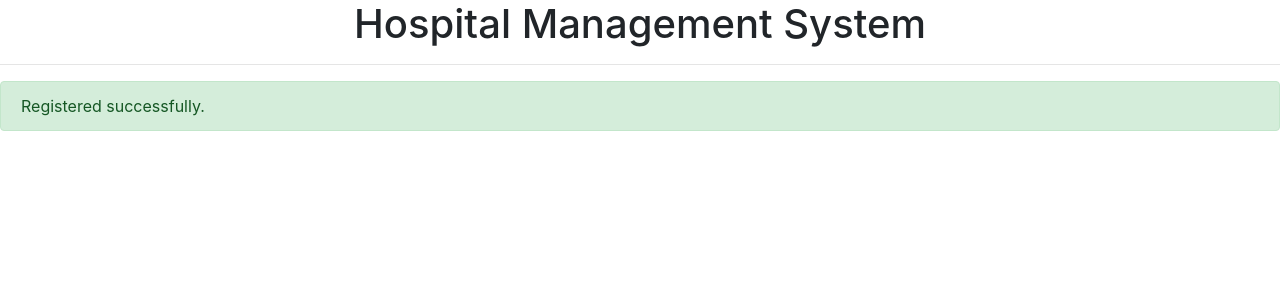
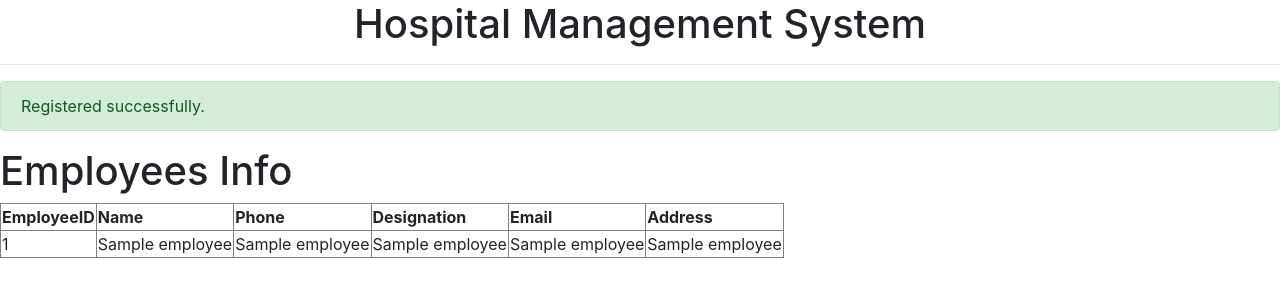
Before and after one commit to manassharma158/Hospital-Database-Management-System, a Flask app: template hospital_dbms/templates/employee_registered.html in a window 1280 px wide. Shown: the part 56-356 px from the top of the page. Run offline with Flask 2, Linux system fonts and the light colour scheme; the template is opened without the code that fills it: most values are stand-ins (such as "Sample title", 1, 10 or a date in 2020); some libraries are stand-ins or nearby versions.

Commit message:
additional modifications

```diff
--- a/hospital_dbms/main.py
+++ b/hospital_dbms/main.py
@@ -6,8 +6,9 @@ app = Flask(__name__)
 # Database confirgurations
 app.config['MYSQL_HOST'] = "localhost"
 app.config['MYSQL_USER'] = "hospital_admin"
-# create user with username = hospital_admin and password = "cse2018"
-# grant all privileges on hospital database to hospital_admin
+# create username = hospital_admin
+# password = "cse2018"
+# Add your root password below
 app.config['MYSQL_PASSWORD'] = "cse2018"
 app.config['MYSQL_DB'] = "hospital"
 
@@ -41,70 +42,89 @@ def patients():
 
 @app.route('/delete', methods=['GET', 'POST'])
 def employee_deletion():
-    if request.method == 'POST':
-        info = request.form['info']
-        eid = info.split(' ')[0]
-        print(eid)
-        cur = mysql.connection.cursor()
-        eids = cur.execute("SELECT id FROM employees")
-        eids = cur.fetchall()
+	if request.method == 'POST':
+		info = request.form['info']
+		eid = info.split(' ')[0]
+		designation = info.split(' ')[-1]
+		print(eid)
+		cur = mysql.connection.cursor()
+		eids = cur.execute("SELECT id FROM employees")
+		eids = cur.fetchall()
+		# checking for invalid deletion
+		eid = (eid,)
+		if eid not in eids:
+			return ('<h2>Employee with this ID doesnot exists. Please enter valid ID.</h2>')
+		else:
+			if designation == "[Doctor]":
+				cur.execute("DELETE FROM doctors WHERE id = \'{}\'".format(eid[0]))
+			elif designation == "[Nurses]":
+				cur.execute("DELETE FROM nurses WHERE id = \'{}\'".format(eid[0]))
+			else:
+				cur.execute("DELETE FROM management_staff WHERE id = \'{}\'".format(eid[0]))
 
-        # checking for invalid deletion
-        eid = (eid,)
-        if eid not in eids:
-            return ('<h2>Employee with this ID doesnot exists. Please enter valid ID.</h2>')
+			cur.execute("DELETE FROM employees WHERE id = \'{}\'".format(eid[0]))
+			mysql.connection.commit()
+			cur.close()
+			return render_template('deleted_successfully.html', info = info)
 
-        cur.execute("DELETE FROM employees WHERE id = \'{}\'".format(eid[0]))
-        mysql.connection.commit()
-        cur.close()
-        return render_template('deleted_successfully.html', info = info)
-
-    cur = mysql.connection.cursor()
-    cur.execute("SELECT id, name, designation FROM employees")
-    employees_info = cur.fetchall()
-    return render_template('employee_deletion.html', employees_info=employees_info)
+	cur = mysql.connection.cursor()
+	cur.execute("SELECT id, name, designation FROM employees")
+	employees_info = cur.fetchall()
+	return render_template('employee_deletion.html', employees_info=employees_info)
 
 
 @app.route('/register', methods=['GET', 'POST'])
 def employee_reg():
-    if request.method == 'POST':
-        id = request.form['id']
-        name = request.form['name']
-        contact = request.form['contact']
-        designation = request.form['designation']
-        email = request.form['email']
-        address = request.form['address']
-        salary = request.form['salary']
+	if request.method == 'POST':
+		id = request.form['id']
+		name = request.form['name']
+		contact = request.form['contact']
+		designation = request.form['designation']
+		email = request.form['email']
+		address = request.form['address']
+		salary = request.form['salary']
 
-        cur = mysql.connection.cursor()
+		cur = mysql.connection.cursor()
 
-        ids = cur.execute("SELECT id FROM employees")
-        ids = cur.fetchall()
+		ids = cur.execute("SELECT id FROM employees")
+		ids = cur.fetchall()
 
-        # checking for duplicate entry
-        eid = (id,)
-        if eid in ids:
-            return ('<h2>Employee with this ID already exists. Try with another ID.</h2>')
+		# checking for duplicate entry
+		eid = (id,)
+		if eid in ids:
+		    return ('<h2>Employee with this ID already exists. Try with another ID.</h2>')
+		else:
+			if designation == "Doctor":
+				cur.execute("call hire_doctor(\'%s\',\'%s\', \'%s\', NULL,\'%s\', \'%s\', %.2f)" % (id, name, contact, email, address, float(salary)))
+			elif designation == "Nurse":
+				cur.execute("call hire_nurse(\'%s\',\'%s\', \'%s\', \'%s\', \'%s\', %.2f)" % (id, name, contact, email, address, float(salary)))
+			else:
+				curr.execute("call hire_management(\'%s\',\'%s\', \'%s\', \'%s\', \'%s\', %.2f)" % (id, name, contact, email, address, float(salary)))
 
-        ## call procedures added
-        if designation == "Doctor":
-            cur.execute("call hire_doctor(\'%s\',\'%s\', \'%s\', NULL,\'%s\', \'%s\', %.2f)" % (id, name, contact, email, address, float(salary)))
-        elif designation == "Nurse":
-            cur.execute("call hire_nurse(\'%s\',\'%s\', \'%s\', \'%s\', \'%s\', %.2f)" % (id, name, contact, email, address, float(salary)))
-        else:
-            cur.execute("call hire_management(\'%s\',\'%s\', \'%s\', \'%s\', \'%s\', %.2f)" % (id, name, contact, email, address, float(salary)))
 
-#       cur.execute("INSERT into employees(ID, name, contact, designation, email, address, salary) values (\'%s\',\'%s\', \'%s\', \'%s\', \'%s\', \'%s\', %.2f) " % (id, name, contact, designation, email, address, float(salary)))
+		mysql.connection.commit()
+		cur.close()
+		return redirect(url_for('success'))
 
-        mysql.connection.commit()
-        cur.close()
-        return redirect(url_for('success'))
-
-    return render_template('employee_registration.html')
+	return render_template('employee_registration.html')
 
 @app.route('/success', methods=['GET', 'POST'])
 def success():
-    return render_template('employee_registered.html')
+	cur = mysql.connection.cursor()
+	employees = cur.execute("SELECT * from employees")
+	employee_info = cur.fetchall()
+
+@app.route('/patient-index')
+def patient_index():
+	return render_template('patient_index.html')
+
+@app.route('/admin-index')
+def admin_index():
+	return render_template('admin_index.html')
+
+@app.route('/staff-index')
+def staff_index():
+	return render_template('staff_index.html')
 
 
 if __name__ == '__main__':
--- a/hospital_dbms/templates/employee_registered.html
+++ b/hospital_dbms/templates/employee_registered.html
@@ -5,5 +5,29 @@
 <div class="alert alert-success" role="alert">
 Registered successfully.
 </div>
+<h1>Employees Info</h1>
+
+<table border="1">
+  <tr>
+    <th scope="col">EmployeeID</th>
+    <th scope="col">Name</th>
+    <th scope="col">Phone</th>
+    <th scope="col">Designation</th>
+    <th scope="col">Email</th>
+    <th scope="col">Address</th>
+
+  </tr>
+  {% for employee in employee_info %}
+  <tr>
+    <td>{{ employee[0] }}</td>
+    <td>{{ employee[1] }}</td>
+    <td>{{ employee[2] }}</td>
+    <td>{{ employee[3] }}</td>
+    <td>{{ employee[4] }}</td>
+    <td>{{ employee[5] }}</td>
+
+  </tr>
+  {% endfor %}
+</table>
 
 {% endblock %}
```
Also changed, not shown: hospital_dbms/templates/index.html (+5 -5 lines), hospital_dbms/templates/patient_index.html (+27 -0 lines).
